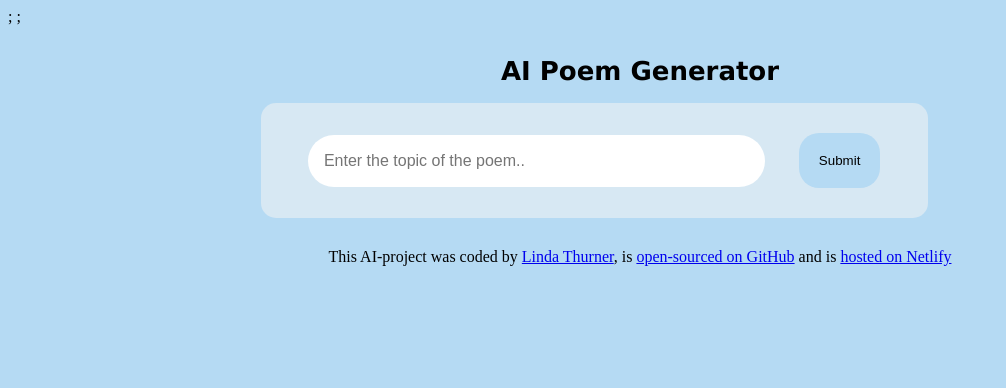
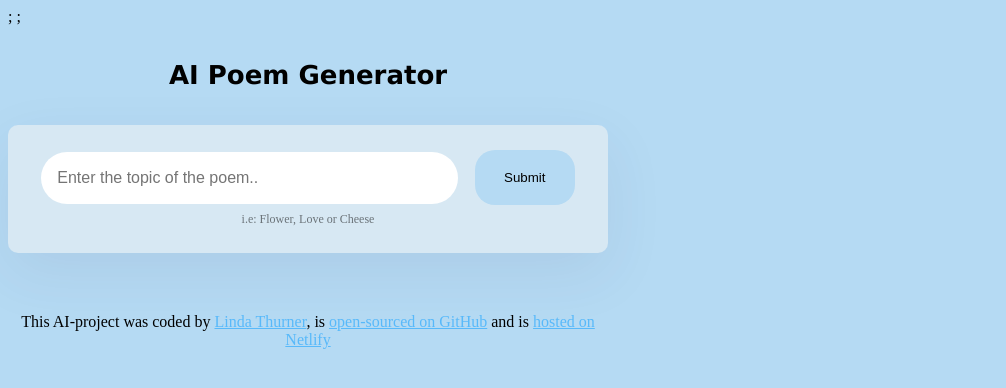
Before and after one commit to lindath0905/poem-generator-linda, a plain HTML site: page index.html in a window 1280 px wide. Shown: the whole page, without its empty margins (0-1006 px from the left). Drawn offline with nearby package versions, Linux system fonts and the light colour scheme.

Commit message:
css adjustments

```diff
--- a/index.html
+++ b/index.html
@@ -9,8 +9,10 @@
     <title>AI Poem Generator</title>
 </head>
 <body>
-<main><div class="container">
-    <h1>AI Poem Generator</h1>
+<div class="container">
+<header><h1>AI Poem Generator</h1></header>
+<main>
+<div class="form-container">
 <form id="poem-generator-form">
     <input type="text" class="user-instructions"
     id="user-instructions"
@@ -19,14 +21,19 @@
     autocomplete="off">
     <input type="submit" class="submit-button">
 </form>
+<div class="hint">i.e: Flower, Love or Cheese
+</div>
+</div>
 <div class="poem hidden" id="poem"></div>
 </main>
+
    <footer>This AI-project was coded by
         <a href="https://github.com/lindath0905" target="_blank">Linda Thurner</a>, is
         <a href="https://github.com/lindath0905/poem-generator-linda" target="_blank">open-sourced on GitHub</a>
         and is <a href="https://poem-generator-linda.netlify.app/" target="_blank">hosted on Netlify</a>
     </footer>
 </div>
+
     <script src="script.js"></script>
 </body>
 </html>
--- a/style.css
+++ b/style.css
@@ -1,22 +1,36 @@
 body {
     background: rgb(181, 218, 243);}
 
+a {color:rgb(88, 185, 250)}
+
 .container {
-    margin: 0 auto;
-    max-width: 60%;
+    margin: 120 auto;
+    max-width: 600px;
 text-align: center;}
 
-h1 {
+h1 { text-align: center;
     font-family: Verdana, Geneva, Tahoma, sans-serif;
     font-size: 26px;
-    margin-top: 30px;}
+    margin: 30px;
+    line-height: 1.5;}
+
+.form-container {
+    background:rgb(215, 232, 243);
+    margin-bottom: 30px;
+    border-radius: 10px;
+    box-shadow: 0px 20px 60px rgba(65, 50, 100, 0.08);
+    padding: 25px;}
 
 form {
-    padding: 30px;
     display: flex;
-    border-radius: 15px;
-    width: 80%;
-    background-color: rgb(215, 232, 243);}
+}
+
+.hint {
+    line-height: 1.5;
+    margin-top: 5px;
+    opacity: 0.5;
+    font-size: 12px;
+  }
 
 .user-instructions {
     padding: 16px;
@@ -34,17 +48,21 @@ form {
     padding: 20px;
     margin: auto;
     background: rgb(181, 218, 243);
+    width: 100px;
 }
 
 .poem {font-size: 17px;
 padding: 15px;
 max-width: 60%;
-text-align: center;}
+text-align: center;
+border-left: 3px solid rgb(181, 218, 243;}
 
-.hidden {display: none}
+.hidden {
+    display: none}
 
 footer {
-    margin: 30px;
+    margin: 15px;
     text-align: center;
+    font-size: 14px;
 
 }
```
